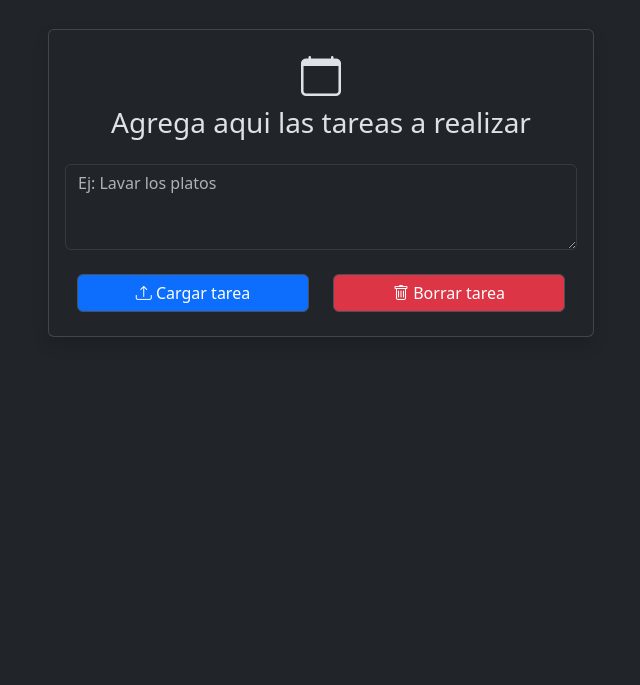
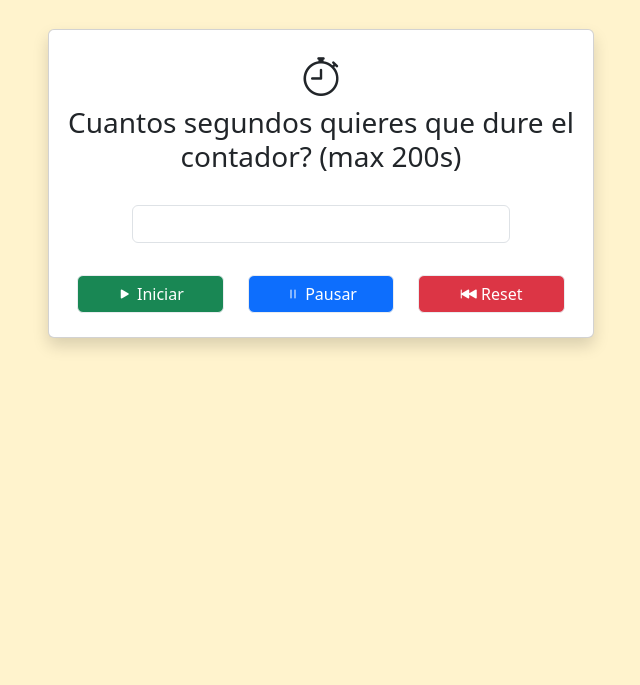
Before and after one commit to juanchiblanco/tp5-bomDom-ejercicio6, a plain HTML site: page index.html in a window 1280 px wide. Shown: the part 115-800 px from the top of the page, without its empty margins (319-959 px from the left). Drawn offline with nearby package versions, Linux system fonts and the light colour scheme.

Commit message:
agregue botones de inciar, pausar y reset

```diff
--- a/index.html
+++ b/index.html
@@ -1,5 +1,5 @@
 <!DOCTYPE html>
-<html lang="es" data-bs-theme="dark">
+<html lang="es">
   <head>
     <meta charset="UTF-8" />
     <meta name="viewport" content="width=device-width, initial-scale=1.0" />
@@ -24,46 +24,59 @@
   </head>
   <body>
     <header></header>
-    <main>
+    <main class="bg-warning-subtle">
       <section class="container my-5">
         <article class="text-center my-5">
-          <h1 class="col-12 text-light">Que tienes que hacer?</h1>
+          <h1 class="col-12">¡Prueba el cronómetro!</h1>
         </article>
         <div class="row justify-content-center my-3">
           <article class="col-12 col-md-6 mb-3">
             <div class="card shadow h-100 w-100">
               <div class="card-body text-center">
-                <i class="bi bi-calendar fs-1"></i>
-                <h3 class="card-title">Agrega aqui las tareas a realizar</h3>
+                <i class="bi bi-stopwatch fs-1"></i>
+                <h3 class="card-title">
+                  Cuantos segundos quieres que dure el contador? (max 200s)
+                </h3>
+                <!-- Aqui va el contador -->
                 <form class="row justify-content-center">
-                  <div class="my-3">
-                    <textarea
-                      id="consulta"
-                      rows="3"
-                      placeholder="Ej: Lavar los platos"
-                      minlength="2"
-                      maxlength="100"
+                  <div class="my-4 col-12 w-75">
+                    <input
+                      type="number"
+                      id="number"
+                      class="form-control"
+                      minlength="1"
+                      maxlength="3"
+                      min="1"
+                      max="200"
                       required
-                      class="form-control border border-dark-subtle textAreaNone"
-                    ></textarea>
+                    />
                   </div>
                   <div class="row justify-content-between">
-                    <div class="col-12 col-md-6">
+                    <div class="col-12 col-lg-4">
+                      <button
+                        class="btn btn-primary w-100 col-12 border border-light-subtle my-2 bg-success"
+                        type="submit"
+                      >
+                        <i class="bi bi-play-fill"></i>
+                        Iniciar
+                      </button>
+                    </div>
+                    <div class="col-12 col-md-6 col-lg-4">
                       <button
                         class="btn btn-primary w-100 col-12 border border-light-subtle my-2"
-                        type="submit"
+                        type="button"
                       >
-                        <i class="bi bi-upload"></i>
-                        Cargar tarea
+                        <i class="bi bi-pause"></i>
+                        Pausar
                       </button>
                     </div>
-                    <div class="col-12 col-md-6">
+                    <div class="col-12 col-md-6 col-lg-4">
                       <button
                         class="btn btn-danger w-100 col-12 border border-light-subtle my-2"
                         type="button"
                       >
-                        <i class="bi bi-trash"></i>
-                        Borrar tarea
+                        <i class="bi bi-skip-backward-fill"></i>
+                        Reset
                       </button>
                     </div>
                   </div>
```
